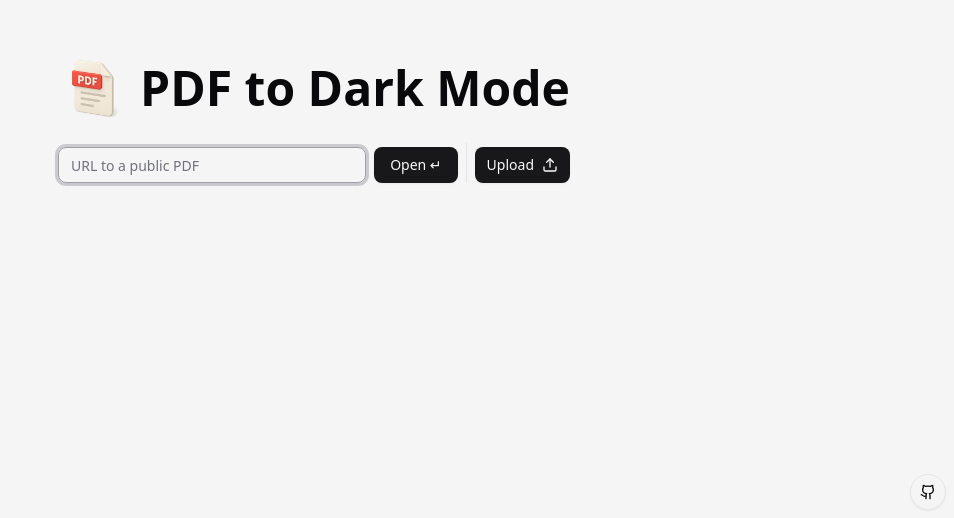
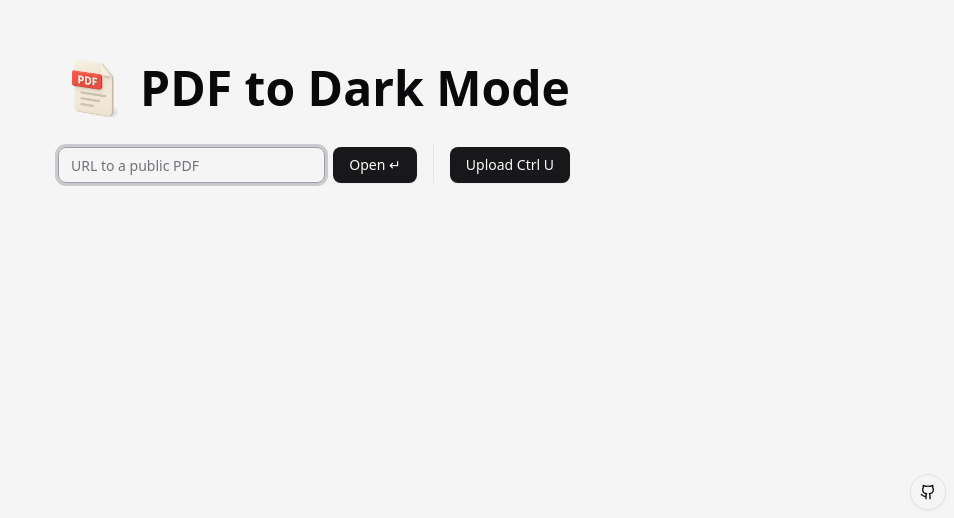
Before and after one commit to JoshuaKirby88/pdfdarkmode.click, a Next.js app: page / in a window 1280 px wide. Shown: the part 282-800 px from the top of the page, without its empty margins (326-1280 px from the left). Built offline with nearby package versions, Linux system fonts and the light colour scheme; no server answers.

Commit message:
Added keyboard shortcut to upload.

```diff
--- a/app/_components/upload-pdf.tsx
+++ b/app/_components/upload-pdf.tsx
@@ -1,5 +1,5 @@
 import { zodResolver } from "@hookform/resolvers/zod"
-import { UploadIcon } from "lucide-react"
+import { useEffect, useMemo } from "react"
 import { useForm } from "react-hook-form"
 import { z } from "zod"
 import { Form } from "@/components/form/form"
@@ -9,6 +9,8 @@ import { Button } from "@/components/ui/button"
 import { Separator } from "@/components/ui/separator"
 import { useFileUpload } from "@/hooks/use-file-upload"
 import { usePDFZustand } from "@/zustand/pdf-zustand"
+
+const APPLE_PLATFORM_REGEX = /Mac|iPhone|iPad|iPod/i
 
 export const UploadPDF = () => {
 	const schema = z.object({ link: z.string().optional() })
@@ -21,16 +23,38 @@ export const UploadPDF = () => {
 		}
 	}
 
+	useEffect(() => {
+		const handleKeyDown = (event: KeyboardEvent) => {
+			const isLetterU = event.key.toLowerCase() === "u"
+			const hasPrimaryModifier = event.metaKey || event.ctrlKey
+			const hasDisallowedModifiers = event.altKey || event.shiftKey
+			if (isLetterU && hasPrimaryModifier && !hasDisallowedModifiers) {
+				event.preventDefault()
+				openFileDialog()
+			}
+		}
+
+		window.addEventListener("keydown", handleKeyDown)
+		return () => window.removeEventListener("keydown", handleKeyDown)
+	}, [openFileDialog])
+
+	const isMac = useMemo(() => {
+		if (typeof navigator === "undefined") {
+			return false
+		}
+		return APPLE_PLATFORM_REGEX.test(navigator.platform)
+	}, [])
+
 	return (
 		<Form {...form} className="w-full max-w-lg flex-row items-end gap-2" onSubmit={onSubmit}>
 			<FormInput autoFocus name="link" placeholder="URL to a public PDF" />
 			<FormButton className="w-fit">Open ↵</FormButton>
 
-			<Separator orientation="vertical" />
+			<Separator className="mx-2" orientation="vertical" />
 
 			<Button onClick={openFileDialog}>
 				Upload
-				<UploadIcon />
+				{isMac ? " ⌘U" : " Ctrl U"}
 			</Button>
 			<input {...getInputProps()} className="sr-only" tabIndex={-1} />
 		</Form>
--- /dev/null
+++ b/components/ui/badge.tsx
@@ -0,0 +1,30 @@
+import { Slot } from "@radix-ui/react-slot"
+import { cva, type VariantProps } from "class-variance-authority"
+import type * as React from "react"
+import { cn } from "@/lib/utils"
+
+const badgeVariants = cva(
+	"inline-flex w-fit shrink-0 items-center justify-center gap-1 overflow-hidden whitespace-nowrap rounded-md border px-2 py-0.5 font-medium text-xs transition-[color,box-shadow] focus-visible:border-ring focus-visible:ring-[3px] focus-visible:ring-ring/50 aria-invalid:border-destructive aria-invalid:ring-destructive/20 dark:aria-invalid:ring-destructive/40 [&>svg]:pointer-events-none [&>svg]:size-3",
+	{
+		variants: {
+			variant: {
+				default: "border-transparent bg-primary text-primary-foreground [a&]:hover:bg-primary/90",
+				secondary: "border-transparent bg-secondary text-secondary-foreground [a&]:hover:bg-secondary/90",
+				destructive:
+					"border-transparent bg-destructive text-white focus-visible:ring-destructive/20 dark:bg-destructive/60 dark:focus-visible:ring-destructive/40 [a&]:hover:bg-destructive/90",
+				outline: "text-foreground [a&]:hover:bg-accent [a&]:hover:text-accent-foreground",
+			},
+		},
+		defaultVariants: {
+			variant: "default",
+		},
+	}
+)
+
+function Badge({ className, variant, asChild = false, ...props }: React.ComponentProps<"span"> & VariantProps<typeof badgeVariants> & { asChild?: boolean }) {
+	const Comp = asChild ? Slot : "span"
+
+	return <Comp className={cn(badgeVariants({ variant }), className)} data-slot="badge" {...props} />
+}
+
+export { Badge, badgeVariants }
```
